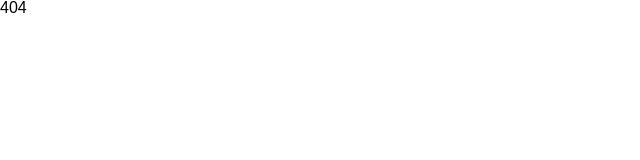
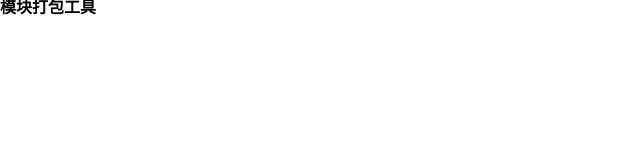
Before and after one commit to maxuekai/Hakon, a Vue app: page /moduleManageTool in a window 1280 px wide. Shown: the top 160 px of the page, without its empty margins (0-640 px from the left). Built offline with nearby package versions, Linux system fonts and the light colour scheme.

Commit message:
:sparkles: new module manage tool

```diff
--- a/main.js
+++ b/main.js
@@ -30,7 +30,7 @@ function createWindow () {
 		//   protocol: 'file:',
 		//   slashes: true
 		// }));
-		mainWindow.loadURL('http://127.0.0.1:8080', {});
+		mainWindow.loadURL('http://127.0.0.1:8080/moduleManageTool', {});
 	});
 	loading.loadURL(`file://${__dirname}/dist/loading.html`);
 	loading.show();
--- /dev/null
+++ b/src/components/moduleManage/Body.vue
@@ -0,0 +1,13 @@
+<template>
+  <div>
+    <h1>模块打包工具</h1>
+  </div>
+</template>
+
+<script>
+
+</script>
+
+<style scoped>
+
+</style>
--- a/src/router/index.js
+++ b/src/router/index.js
@@ -11,6 +11,10 @@ export default new Router({
       component: resolve => require(['@/views/Index'], resolve)
     },
     {
+      path: '/moduleManageTool',
+      component: resolve => require(['@/views/ModuleManage'], resolve)
+    },
+    {
       path: '*',
       component: resolve => require(['@/views/404'], resolve)
     }
--- a/src/views/ModuleManage.vue
+++ b/src/views/ModuleManage.vue
@@ -1,12 +1,16 @@
 <template>
     <div>
-      模块管理工具
+      <module-body></module-body>
     </div>
 </template>
 
 <script>
-
-export default {};
+import Body from '@/components/moduleManage/Body';
+export default {
+  components: {
+    'module-body': Body
+  }
+};
 </script>
 
 <style scoped>
```
